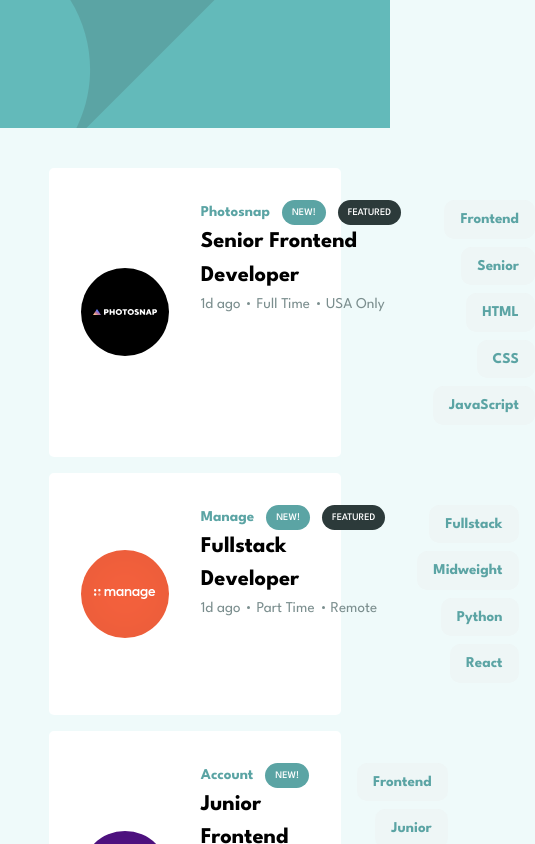
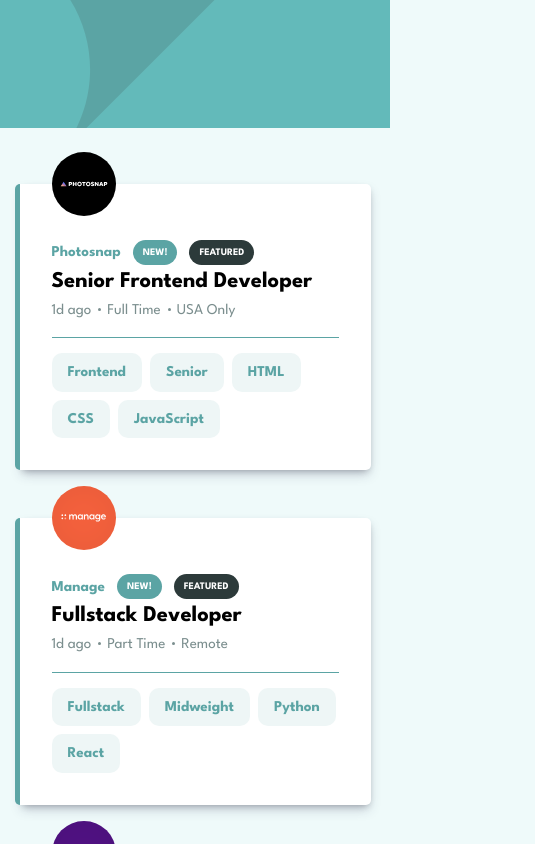
Before and after one commit to jamesspearsv/job-listings, a React (Vite) app: page / in a window 390 px wide. Shown: the top 844 px of the page, 535 px wide, since content can reach past the window. Built offline with nearby package versions, Linux system fonts and the light colour scheme.

Commit message:
Add mobile styles and other small fixes

```diff
--- a/src/App.module.css
+++ b/src/App.module.css
@@ -9,11 +9,16 @@
   width: var(--content-width);
   margin: auto;
   margin-top: 2.5rem;
-  transition: margin-top 200ms ease-in-out;
+  transition: transform 200ms ease-in-out;
 }
 
 @media screen and (max-width: 768px) {
   .header {
     background-image: url('./assets/bg-header-mobile.svg');
   }
+
+  .main {
+    width: var(--content-width-mobile);
+    margin-top: 3.5rem;
+  }
 }
--- a/src/App.tsx
+++ b/src/App.tsx
@@ -102,10 +102,9 @@ function App() {
       {filters.active && (
         <Filters filters={filters} updateFilters={updateFilters} />
       )}
-      {/* todo: dynamically adjust main margin based on if filters are rendered */}
       <main
         className={styles.main}
-        style={filters.active ? { marginTop: '4rem' } : {}}
+        style={filters.active ? { transform: 'translateY(3.5rem)' } : {}}
       >
         {jobs &&
           jobs.map((job, index) => {
--- a/src/component/Filters.module.css
+++ b/src/component/Filters.module.css
@@ -8,10 +8,17 @@
   padding: 1rem 2rem;
   border: none;
   border-radius: 5px;
+  display: flex;
+  align-items: center;
+  gap: 1rem;
+  box-shadow: var(--shadow);
 
-  display: flex;
-  gap: 1rem;
-  align-items: center;
+  div {
+    display: flex;
+    gap: 1rem;
+    align-items: center;
+    flex-wrap: wrap;
+  }
 
   .clear {
     margin-left: auto;
@@ -25,3 +32,11 @@
     font-weight: var(--weight-bold);
   }
 }
+
+@media screen and (max-width: 768px) {
+  .filtersContainer {
+    left: calc((100% - var(--content-width-mobile)) / 2);
+    top: 6rem;
+    width: var(--content-width-mobile);
+  }
+}
--- a/src/component/Filters.tsx
+++ b/src/component/Filters.tsx
@@ -10,6 +10,7 @@ type FiltersProps = {
 export default function Filters({ filters, updateFilters }: FiltersProps) {
   return (
     <div className={styles.filtersContainer}>
+      <div>
         {Object.keys(filters).map((key) => {
           if (key === 'active') {
             return null;
@@ -28,6 +29,7 @@ export default function Filters({ filters, updateFilters }: FiltersProps) {
             );
           }
         })}
+      </div>
       <button className={styles.clear} onClick={() => updateFilters('clear')}>
         Clear
       </button>
--- a/src/component/JobListing.module.css
+++ b/src/component/JobListing.module.css
@@ -1,4 +1,5 @@
 .listingContainer {
+  position: relative;
   display: flex;
   gap: 2rem;
   background-color: white;
@@ -6,6 +7,25 @@
   padding: 2rem;
   border: none;
   border-radius: 5px;
+  box-shadow: var(--shadow);
+}
+
+.accented {
+  border-top-left-radius: 0;
+  border-bottom-left-radius: 0;
+}
+
+.accented::before {
+  content: '';
+  position: absolute;
+  left: -5px;
+  top: 0;
+  bottom: 0;
+  width: 5px;
+  background-color: var(--color-desaturated-dark-cyan);
+  border: none;
+  border-top-left-radius: 5px;
+  border-bottom-left-radius: 5px;
 }
 
 .logo {
@@ -43,7 +63,7 @@
     text-align: center;
     align-content: center;
     color: white;
-    font-weight: var(--weight-normal);
+    font-weight: var(--weight-bold);
   }
 
   .newFlair {
@@ -102,4 +122,38 @@
   }
 }
 
-/* todo: add JobListing mobile styles */
+@media screen and (max-width: 768px) {
+  .listingContainer {
+    flex-direction: column;
+    position: relative;
+    margin-top: 3rem;
+  }
+
+  .logo {
+    position: absolute;
+    top: -2rem;
+    left: 2rem;
+    min-width: 0;
+    width: 4rem;
+  }
+
+  .jobInfo {
+    margin-top: 1.5rem;
+  }
+
+  .filters {
+    justify-content: start;
+    position: relative;
+    width: 100%;
+  }
+
+  .filters::before {
+    content: '';
+    display: block;
+    position: absolute;
+    top: -1rem;
+    width: 100%;
+    height: 1px;
+    background-color: var(--color-desaturated-dark-cyan);
+  }
+}
--- a/src/component/JobListing.tsx
+++ b/src/component/JobListing.tsx
@@ -7,10 +7,13 @@ type JobListingProps = {
   updateFilter: filterUpdater;
 };
 
-// todo: add accent bar for new and featured postings
 export default function JobListing({ job, updateFilter }: JobListingProps) {
   return (
-    <div className={styles.listingContainer}>
+    <div
+      className={`${styles.listingContainer} ${
+        job.new || job.featured ? styles.accented : ''
+      }`}
+    >
       <div className={styles.logo}>
         <img src={job.logo} alt={`${job.company} logo`} />
       </div>
--- a/src/index.css
+++ b/src/index.css
@@ -18,9 +18,11 @@
 
   /* spacing */
   --content-width: 75%;
+  --content-width-mobile: 90%;
 
   /* misc */
-  /* todo: add box-shadow property */
+  --shadow: rgba(50, 50, 93, 0.25) 0px 6px 12px -2px,
+    rgba(0, 0, 0, 0.3) 0px 3px 7px -3px;
 }
 
 html {
```
Lines whose indentation alone changed are shown as unchanged.
